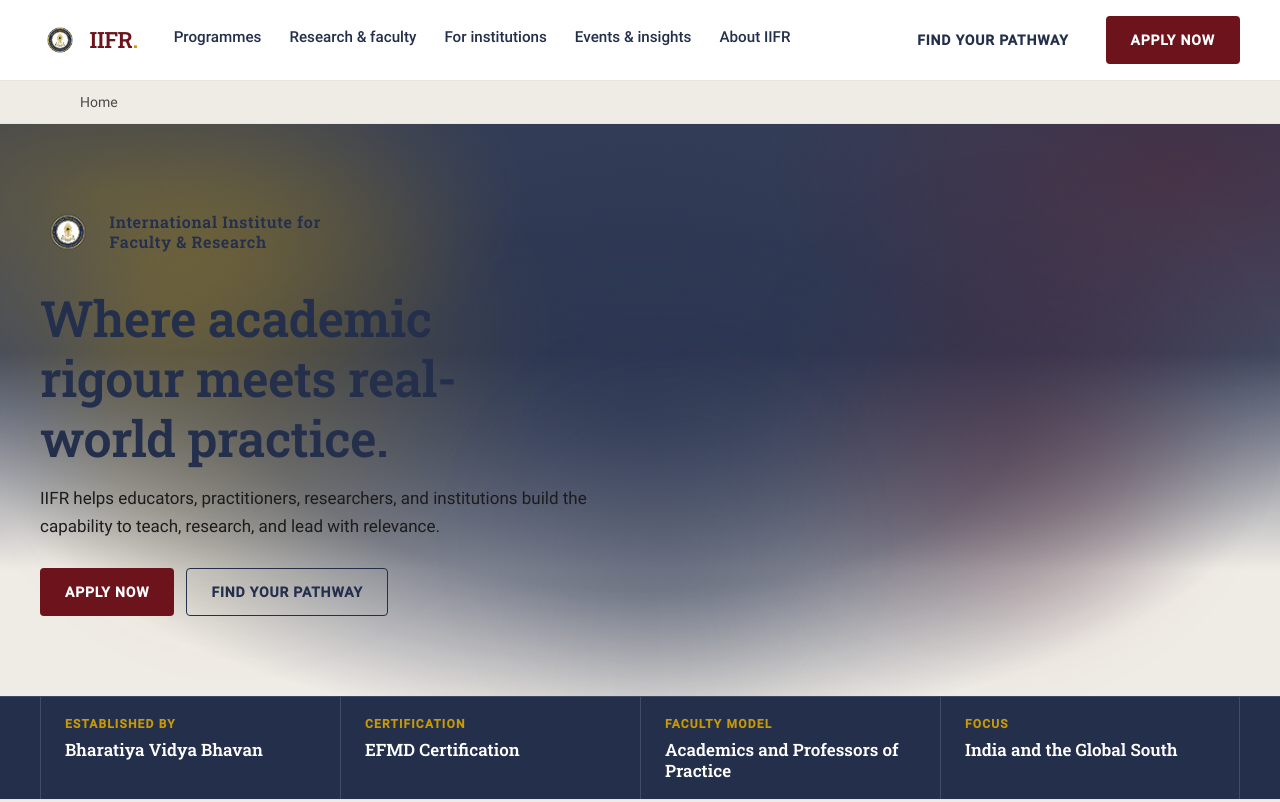
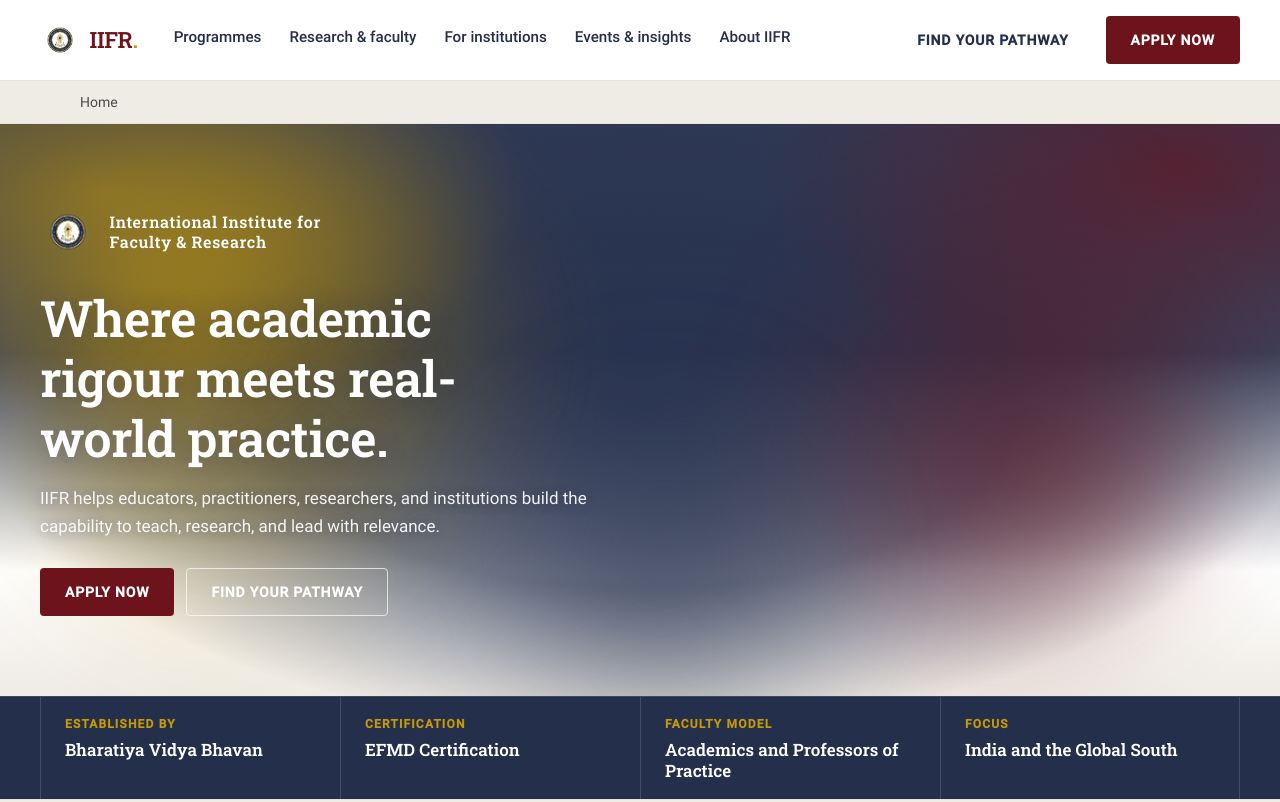
Before and after one commit to thehawkeye/iifr-global, an Astro site: page /contemporary in a window 1280 px wide. Shown: the top 802 px of the page. Built offline with nearby package versions, Linux system fonts and the light colour scheme; Astro itself is replaced by a stand-in of ours.

Commit message:
fix(home hero): watercolor blooms now visible
Root cause: .cp-hero had background: var(--cp-color-ivory) which
was opaque and rendered ON TOP of the bloom layers (z-index: -1/-2),
hiding the watercolor entirely. The hero visually read as flat ivory.

Fix: removed the opaque ivory background; switched to positive z-index
scheme: wash at z:0, blooms at z:1 (with stronger blur 56px and
opacity 0.75), copy at z:2. Dropped isolation: isolate so the
stacking context isn't trapped. Title + lead now white with subtle
text-shadow for legibility on the dark watercolor.

Verified: fresh headless screenshot at 1440x900 shows distinct color
zones — gold (#8c7425) at top-left, navy (#283350) center, maroon
(#4b283a) at top-right — fading to ivory at the bottom.

```diff
--- a/src/contemporary/components/Hero.astro
+++ b/src/contemporary/components/Hero.astro
@@ -87,43 +87,52 @@ void programmes;
    * pigment bleeding into paper. The bottom fades to ivory so the
    * hero lands visually into the rest of the page.
    */
+  /*
+   * Z-index scheme (FIX 2026-08-07, Murali: "no watercolor hero on home"):
+   *   .cp-hero         — no opaque background (was `var(--cp-color-ivory)`,
+   *                      which was painting OVER the art layer and hiding
+   *                      the watercolor). The wash supplies the bottom
+   *                      fade to ivory instead.
+   *   .cp-hero__wash   — z-index 0; art layer
+   *   .cp-hero__bloom* — z-index 1; on top of wash, but below copy
+   *   .cp-hero__inner  — z-index 2; copy + CTAs read on top of art
+   * No `isolation: isolate` — we want everything in normal flow.
+   */
   .cp-hero {
     position: relative;
-    isolation: isolate;
     overflow: hidden;
     min-height: clamp(440px, 62vh, 660px);
     display: flex;
     align-items: center;
-    background: var(--cp-color-ivory);
-    color: var(--cp-color-text);
+    color: #ffffff;
     padding: clamp(3rem, 2rem + 4vw, 5rem) 0;
   }
 
   .cp-hero__wash {
     position: absolute;
     inset: 0;
-    z-index: -2;
+    z-index: 0;
     background:
       radial-gradient(
         ellipse 55% 65% at 8% 12%,
-        rgba(199, 153, 6, 0.28) 0%,
+        rgba(199, 153, 6, 0.55) 0%,
         rgba(199, 153, 6, 0) 60%
       ),
       radial-gradient(
         ellipse 50% 60% at 92% 8%,
-        rgba(108, 19, 27, 0.30) 0%,
+        rgba(108, 19, 27, 0.60) 0%,
         rgba(108, 19, 27, 0) 65%
       ),
       radial-gradient(
         ellipse 65% 70% at 50% 50%,
-        rgba(36, 47, 76, 0.78) 0%,
-        rgba(36, 47, 76, 0.55) 45%,
+        rgba(36, 47, 76, 0.85) 0%,
+        rgba(36, 47, 76, 0.65) 45%,
         rgba(36, 47, 76, 0) 80%
       ),
       linear-gradient(
         180deg,
-        rgba(36, 47, 76, 0.92) 0%,
-        rgba(36, 47, 76, 0.86) 40%,
+        rgba(36, 47, 76, 0.95) 0%,
+        rgba(36, 47, 76, 0.90) 40%,
         rgba(239, 235, 229, 0) 78%,
         var(--cp-color-ivory) 100%
       );
@@ -132,44 +141,45 @@ void programmes;
   .cp-hero__bloom {
     position: absolute;
     border-radius: 50%;
-    filter: blur(48px);
-    opacity: 0.55;
+    filter: blur(56px);
+    opacity: 0.75;
     pointer-events: none;
-    z-index: -1;
+    z-index: 1;
   }
 
   .cp-hero__bloom--gold {
-    width: 38%;
+    width: 42%;
     aspect-ratio: 1;
-    left: 4%;
-    top: 6%;
+    left: 2%;
+    top: 4%;
     background: radial-gradient(circle at 30% 30%,
-      rgba(199, 153, 6, 0.55) 0%,
+      rgba(199, 153, 6, 0.85) 0%,
       rgba(199, 153, 6, 0) 70%);
   }
 
   .cp-hero__bloom--maroon {
-    width: 34%;
+    width: 38%;
     aspect-ratio: 1;
-    right: 6%;
-    bottom: 12%;
+    right: 4%;
+    bottom: 8%;
     background: radial-gradient(circle at 60% 60%,
-      rgba(108, 19, 27, 0.50) 0%,
+      rgba(108, 19, 27, 0.80) 0%,
       rgba(108, 19, 27, 0) 70%);
   }
 
   .cp-hero__bloom--ink {
-    width: 28%;
+    width: 32%;
     aspect-ratio: 1;
-    left: 38%;
-    top: 42%;
+    left: 36%;
+    top: 40%;
     background: radial-gradient(circle at 50% 50%,
-      rgba(36, 47, 76, 0.45) 0%,
+      rgba(36, 47, 76, 0.70) 0%,
       rgba(36, 47, 76, 0) 70%);
   }
 
   .cp-hero__inner {
     position: relative;
+    z-index: 2;
     width: 100%;
   }
 
@@ -203,25 +213,27 @@ void programmes;
     font-size: 1rem;
     font-weight: 600;
     letter-spacing: 0.04em;
-    color: var(--cp-color-navy);
+    color: #ffffff;
     line-height: 1.25;
     max-width: 26ch;
   }
 
   .cp-hero__title {
-    color: var(--cp-color-navy);
+    color: #ffffff;
     font-size: var(--cp-font-size-title);
     margin: 0 0 1rem;
     letter-spacing: -0.01em;
     text-wrap: balance;
+    text-shadow: 0 2px 24px rgba(36, 47, 76, 0.35);
   }
 
   .cp-hero__lead {
     font-size: 1.0625rem;
     line-height: 1.65;
-    color: var(--cp-color-text);
+    color: rgba(255, 255, 255, 0.92);
     max-width: 58ch;
     margin: 0 0 1.75rem;
+    text-shadow: 0 1px 12px rgba(36, 47, 76, 0.35);
   }
 
   .cp-hero__actions {
@@ -231,14 +243,14 @@ void programmes;
   }
 
   .cp-hero__actions .cp-button--outline {
-    color: var(--cp-color-navy);
-    border-color: var(--cp-color-navy);
+    color: #ffffff;
+    border-color: rgba(255, 255, 255, 0.7);
   }
 
   .cp-hero__actions .cp-button--outline:hover,
   .cp-hero__actions .cp-button--outline:focus-visible {
-    background: var(--cp-color-navy);
-    color: var(--cp-color-white);
+    background: #ffffff;
+    color: var(--cp-color-navy);
   }
 
   @media (prefers-reduced-motion: reduce) {
```
Also changed, not shown: 1 other file.
